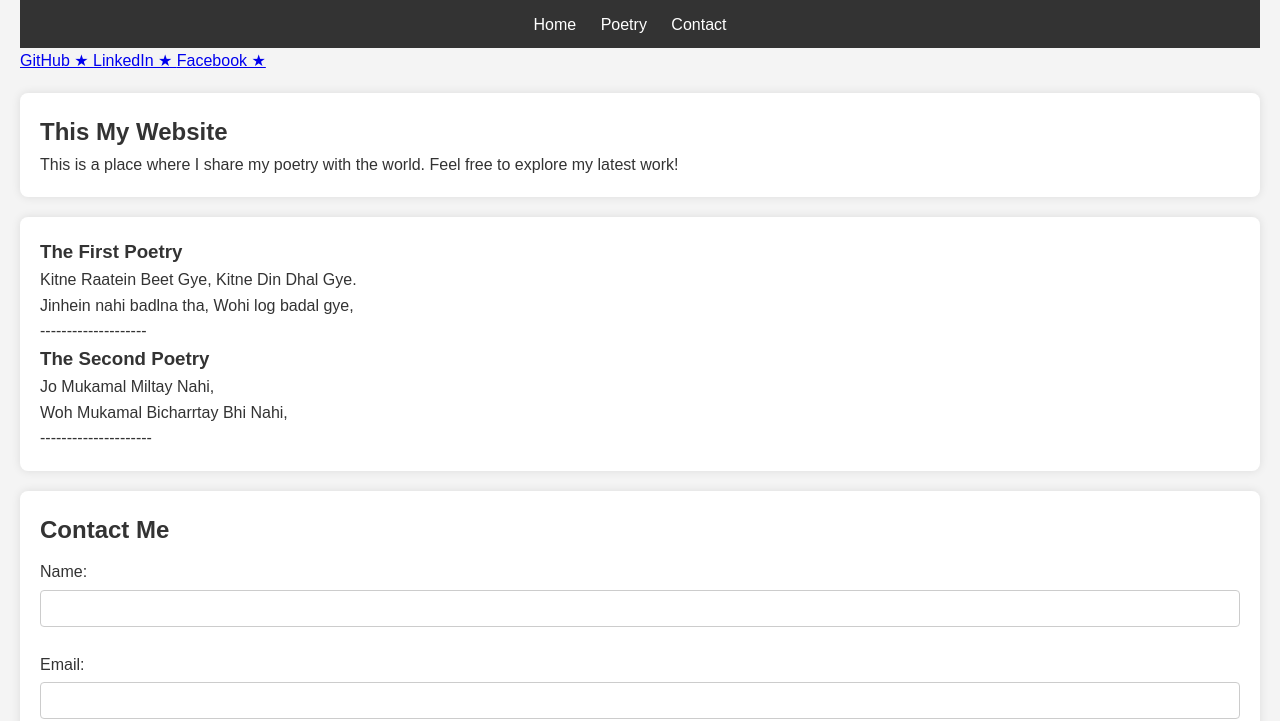
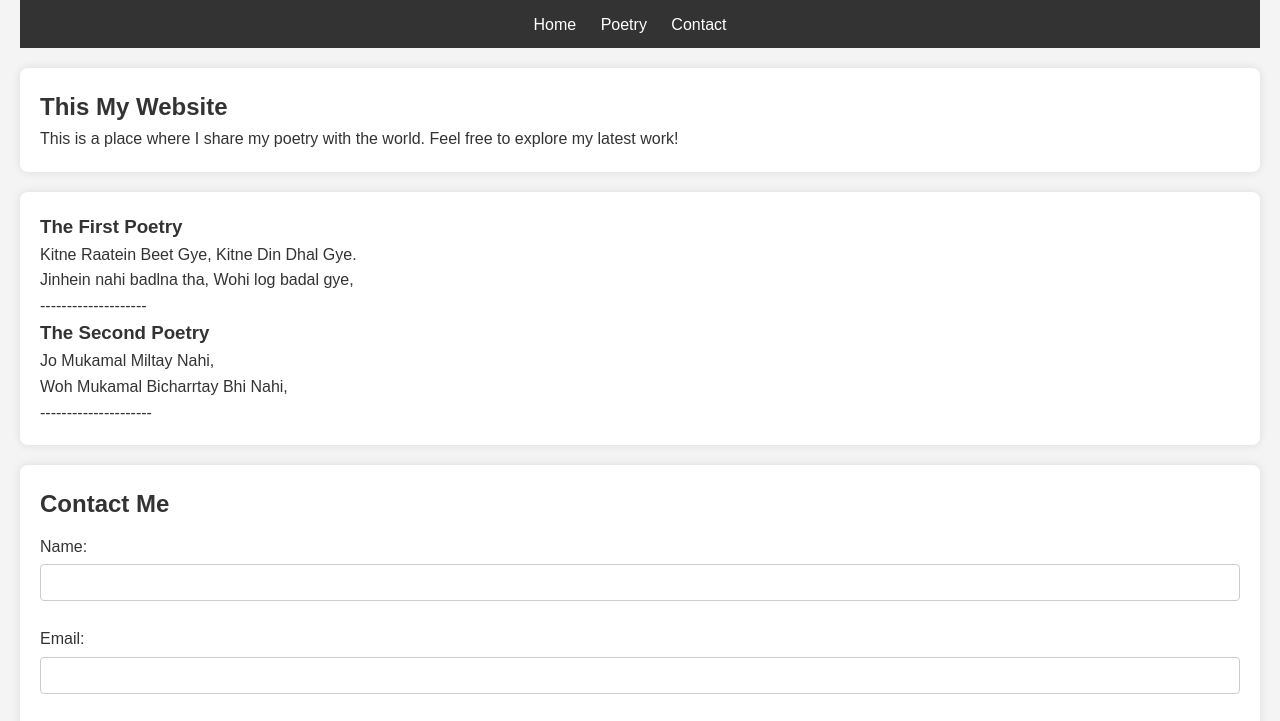
Before and after one commit to bydjusman/my-poetry-website, a plain HTML site: page index.html in a window 1280 px wide. Shown: the part 84-805 px from the top of the page. Drawn offline with Linux system fonts and the light colour scheme.

Commit message:
Your commit message

```diff
--- a/index.html
+++ b/index.html
@@ -1,10 +1,10 @@
 <!DOCTYPE html>
 <html lang="en">
   <head>
-    <meta charset="UTF-8">
-    <meta name="viewport" content="width=device-width, initial-scale=1.0">
+    <meta charset="UTF-8" />
+    <meta name="viewport" content="width=device-width, initial-scale=1.0" />
     <title>Poetry Website</title>
-    <link rel="stylesheet" href="styles.css">
+    <link rel="stylesheet" href="styles.css" />
   </head>
   <body>
     <header>
@@ -17,12 +17,50 @@
         </ul>
       </nav>
     </header>
-    <div style={{ marginTop: '30px' }}>
+
+    <section id="home">
+      <h2>This My Website</h2>
+      <p>
+        This is a place where I share my poetry with the world. Feel free to
+        explore my latest work!
+      </p>
+    </section>
+
+    <section id="Poetry">
+      <article class="Poetry">
+        <h3>The First Poetry</h3>
+        <p>
+          Kitne Raatein Beet Gye, Kitne Din Dhal Gye.<br />Jinhein nahi badlna
+          tha, Wohi log badal gye,<br />--------------------
+        </p>
+      </article>
+
+      <article class="Poetry">
+        <h3>The Second Poetry</h3>
+        <p>
+          Jo Mukamal Miltay Nahi,<br />Woh Mukamal Bicharrtay Bhi Nahi,<br />---------------------
+        </p>
+      </article>
+    </section>
+
+    <section id="contact">
+      <h2>Contact Me</h2>
+      <form action="#" method="post">
+        <label for="name">Name:</label>
+        <input type="text" id="name" name="name" required />
+        <label for="email">Email:</label>
+        <input type="email" id="email" name="email" required />
+        <label for="message">Message:</label>
+        <textarea id="message" name="message" required></textarea>
+        <button type="submit">Send Message</button>
+      </form>
+    </section>
+    <div style="margin-top: 30px; text-align: center;">
       <a
         href="https://github.com/bydjusman"
         target="_blank"
         rel="noopener noreferrer"
-        style={{ marginRight: '20px', textDecoration: 'none', color: '#0077B5' }}
+        style="margin-right: 20px; text-decoration: none; color: #0077B5;"
       >
         GitHub ★
       </a>
@@ -30,7 +68,7 @@
         href="https://linkedin.com/in/ᑌs๓ᴀñ̰-khokhar-bb02a2290"
         target="_blank"
         rel="noopener noreferrer"
-        style={{ textDecoration: 'none', color: '#0077B5' }}
+        style="text-decoration: none; color: #0077B5;"
       >
         LinkedIn ★
       </a>
@@ -38,47 +76,16 @@
         href="https://facebook.com/profile.php?id=100010830999227"
         target="_blank"
         rel="noopener noreferrer"
-        style={{ textDecoration: 'none', color: '#1877F2', margin: '10px', padding: '5px' }}
+        style="text-decoration: none; color: #1877F2; margin: 10px; padding: 5px;"
       >
         Facebook ★
       </a>
     </div>
 
 
-    <section id="home">
-        <h2>This My Website</h2>
-        <p>This is a place where I share my poetry with the world. Feel free to explore my latest work!</p>
-    </section>
-
-    <section id="Poetry">
-        <article class="Poetry">
-            <h3>The First Poetry</h3>
-            <p>Kitne Raatein Beet Gye, Kitne Din Dhal Gye.<br>Jinhein nahi badlna tha, Wohi log badal gye,<br>--------------------</p>
-        </article>
-
-        <article class="Poetry">
-            <h3>The Second Poetry</h3>
-            <p>Jo Mukamal Miltay Nahi,<br>Woh Mukamal Bicharrtay Bhi Nahi,<br>---------------------</p>
-        </article>
-    </section>
-
-    <section id="contact">
-        <h2>Contact Me</h2>
-        <form action="#" method="post">
-            <label for="name">Name:</label>
-            <input type="text" id="name" name="name" required>
-            <label for="email">Email:</label>
-            <input type="email" id="email" name="email" required>
-            <label for="message">Message:</label>
-            <textarea id="message" name="message" required></textarea>
-            <button type="submit">Send Message</button>
-        </form>
-    </section>
-
 
     <footer>
       <p>&copy; 2024 My Poetry Website</p>
     </footer>
-
   </body>
 </html>
```
Lines whose indentation alone changed are shown as unchanged.
